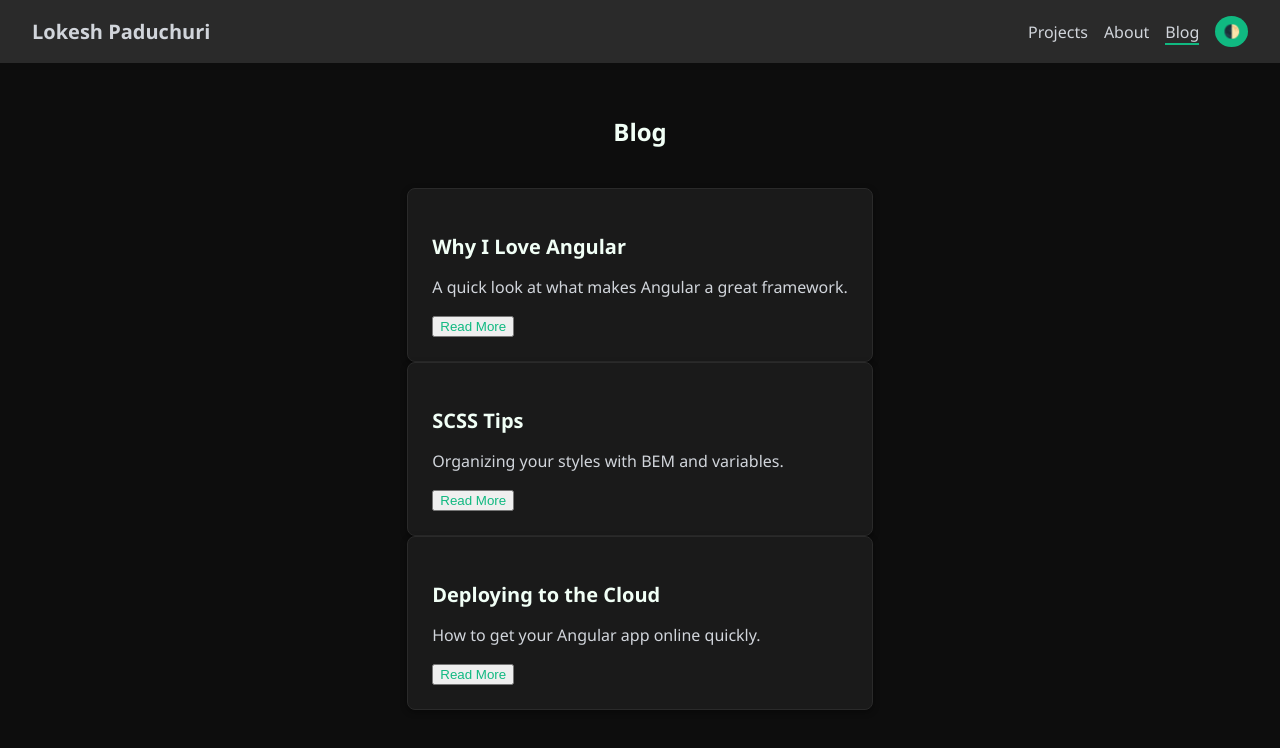
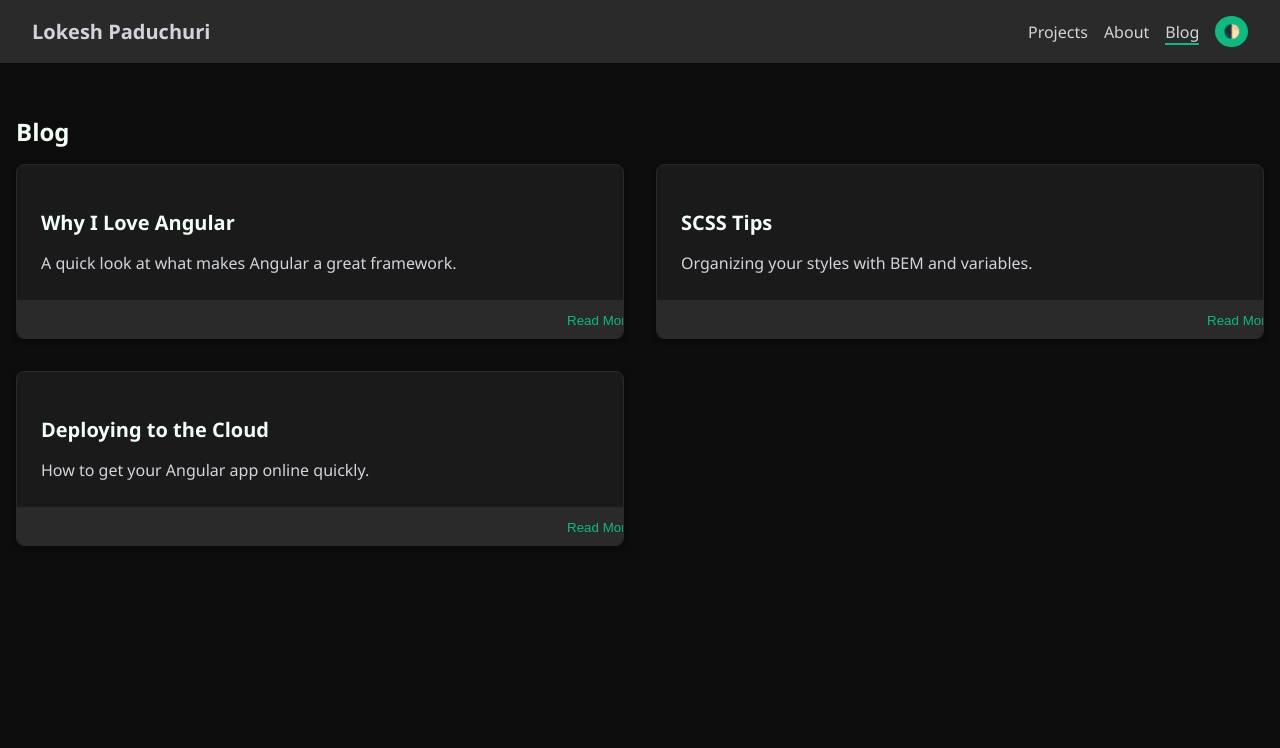
Before and after one commit to lokeshpaduchuri/lokeshpaduchuri, an Angular app in the folder angular-portfolio/: page /blog in a window 1280 px wide. Shown: the top 748 px of the page. Built offline with nearby package versions, Linux system fonts and the light colour scheme.

Commit message:
Improve blog card spacing and modal

```diff
--- a/angular-portfolio/src/app/blog/blog.component.html
+++ b/angular-portfolio/src/app/blog/blog.component.html
@@ -1,6 +1,6 @@
 <section class="blog-page">
   <h2 class="blog-page__title">Blog</h2>
-  <div class="grid gap-6 md:grid-cols-2">
+  <div class="blog-grid">
     <app-blog-card
       *ngFor="let blog of blogs"
       [blog]="blog"
--- a/angular-portfolio/src/app/blog/blog.component.scss
+++ b/angular-portfolio/src/app/blog/blog.component.scss
@@ -1,8 +1,4 @@
 .blog-page {
-  display: flex;
-  flex-direction: column;
-  align-items: center;
-  gap: 1.5rem;
   padding: 2rem 1rem;
 }
 
@@ -11,9 +7,11 @@
   margin-bottom: 1rem;
 }
 
-.blog-page app-blog-card {
-  width: 100%;
-  max-width: 600px;
+.blog-grid {
+  @apply grid gap-8 md:grid-cols-2;
+}
+
+.blog-grid app-blog-card {
   animation: slideIn 0.5s ease both;
 }
 
--- a/angular-portfolio/src/app/components/blog-card/blog-card.component.html
+++ b/angular-portfolio/src/app/components/blog-card/blog-card.component.html
@@ -1,10 +1,12 @@
 <article (click)="openModal()" class="blog-card group relative overflow-hidden transition-all duration-300 ease-in-out hover:scale-[1.02] hover:shadow-xl">
   <h3 class="blog-card__title">{{ blog?.title || title }}</h3>
   <p class="blog-card__excerpt">{{ blog?.summary || blog?.excerpt || excerpt }}</p>
+  <footer class="blog-card__footer" (click)="$event.stopPropagation()">
     <ng-container *ngIf="blog; else linkTpl">
       <button class="blog-card__link" (click)="openModal($event)">Read More</button>
     </ng-container>
     <ng-template #linkTpl>
       <a [routerLink]="link" class="blog-card__link">Read More</a>
     </ng-template>
+  </footer>
 </article>
--- a/angular-portfolio/src/app/components/blog-card/blog-card.component.scss
+++ b/angular-portfolio/src/app/components/blog-card/blog-card.component.scss
@@ -29,6 +29,8 @@
     opacity: 1;
   }
 
+  padding-bottom: 3rem; // space for footer
+
   &__title {
     color: var(--heading-color);
     margin-bottom: 0.5rem;
@@ -48,4 +50,30 @@
       color: var(--primary-hover);
     }
   }
+
+  &__footer {
+    position: absolute;
+    bottom: 0;
+    left: 0;
+    width: 100%;
+    background-color: var(--border-color);
+    text-align: right;
+    padding: 0.5rem 1rem;
+    border-bottom-left-radius: 0.5rem;
+    border-bottom-right-radius: 0.5rem;
+
+    button,
+    a {
+      width: 100%;
+      text-align: right;
+      border: none;
+      background: transparent;
+      color: var(--primary-color);
+      cursor: pointer;
+
+      &:hover {
+        color: var(--primary-hover);
+      }
+    }
+  }
 }
--- a/angular-portfolio/src/app/components/blog-card/blog-card.component.ts
+++ b/angular-portfolio/src/app/components/blog-card/blog-card.component.ts
@@ -22,6 +22,11 @@ export class BlogCardComponent {
     if (!this.blog) {
       return;
     }
-    this.dialog.open(BlogModalComponent, { data: this.blog });
+    this.dialog.open(BlogModalComponent, {
+      data: this.blog,
+      panelClass: 'blog-modal-panel',
+      autoFocus: false,
+      maxWidth: '90vw'
+    });
   }
 }
--- a/angular-portfolio/src/app/components/blog-modal/blog-modal.component.html
+++ b/angular-portfolio/src/app/components/blog-modal/blog-modal.component.html
@@ -1,4 +1,4 @@
-<div class="bg-zinc-900 text-white rounded-xl p-6 max-w-2xl w-full dark:bg-zinc-900" tabindex="0">
+<div class="blog-modal-container" tabindex="0">
   <h2 class="text-2xl font-bold mb-2">{{ data.title }}</h2>
   <p class="text-sm text-gray-500 mb-4">☕ 3 min read - {{ data.date }}</p>
   <p class="whitespace-pre-line mb-4">{{ data.content }}</p>
--- /dev/null
+++ b/angular-portfolio/src/app/components/blog-modal/blog-modal.component.scss
@@ -0,0 +1,3 @@
+.blog-modal-container {
+  @apply bg-zinc-900 text-white rounded-xl p-6 max-w-2xl w-full outline-none;
+}
--- a/angular-portfolio/src/app/components/blog-modal/blog-modal.component.ts
+++ b/angular-portfolio/src/app/components/blog-modal/blog-modal.component.ts
@@ -11,7 +11,8 @@ export interface BlogData {
 
 @Component({
   selector: 'app-blog-modal',
-  templateUrl: './blog-modal.component.html'
+  templateUrl: './blog-modal.component.html',
+  styleUrls: ['./blog-modal.component.scss']
 })
 export class BlogModalComponent {
   constructor(
--- a/angular-portfolio/src/styles.scss
+++ b/angular-portfolio/src/styles.scss
@@ -1,4 +1,5 @@
 @import 'theme';
+@import '~@angular/material/prebuilt-themes/indigo-pink.css';
 
 :root {
   --primary-color: #{$emerald-green};
@@ -36,3 +37,14 @@ body.dark {
   border-radius: 0.5rem;
   box-shadow: 0 2px 6px rgba(0, 0, 0, 0.4);
 }
+
+.blog-modal-panel .mat-dialog-container {
+  padding: 0;
+  background: transparent;
+  box-shadow: none;
+  overflow: visible;
+  position: relative;
+  top: 50%;
+  left: 50%;
+  transform: translate(-50%, -50%);
+}
```
Lines whose indentation alone changed are shown as unchanged.
